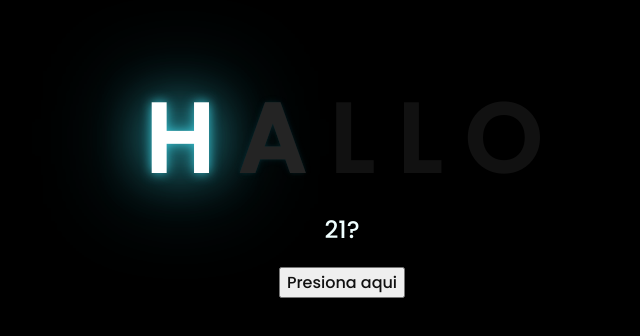
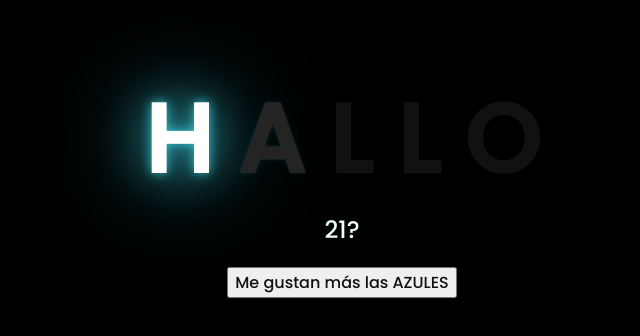
Before and after one commit to jorgyamil/September.github.io, a plain HTML site: page index.html in a window 1280 px wide. Shown: the part 226-562 px from the top of the page, without its empty margins (306-946 px from the left). Drawn offline with Linux system fonts and the light colour scheme.

Commit message:
Update index.html

```diff
--- a/index.html
+++ b/index.html
@@ -22,7 +22,7 @@
     </div>
     <div class="button">
         <button>
-            <a href="flower.html">Presiona aqui</a>
+            <a href="flower.html"> Me gustan más las AZULES</a>
         </button>
 
     </div>
```
